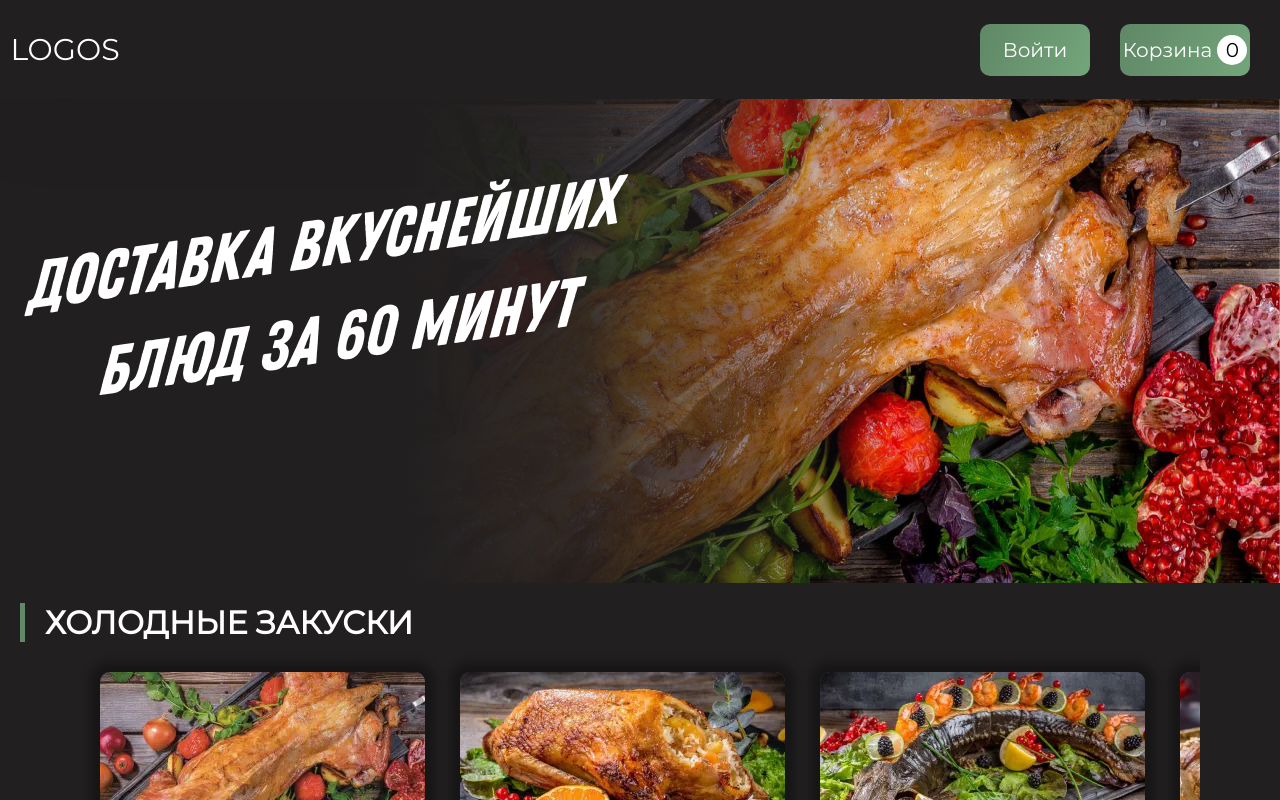
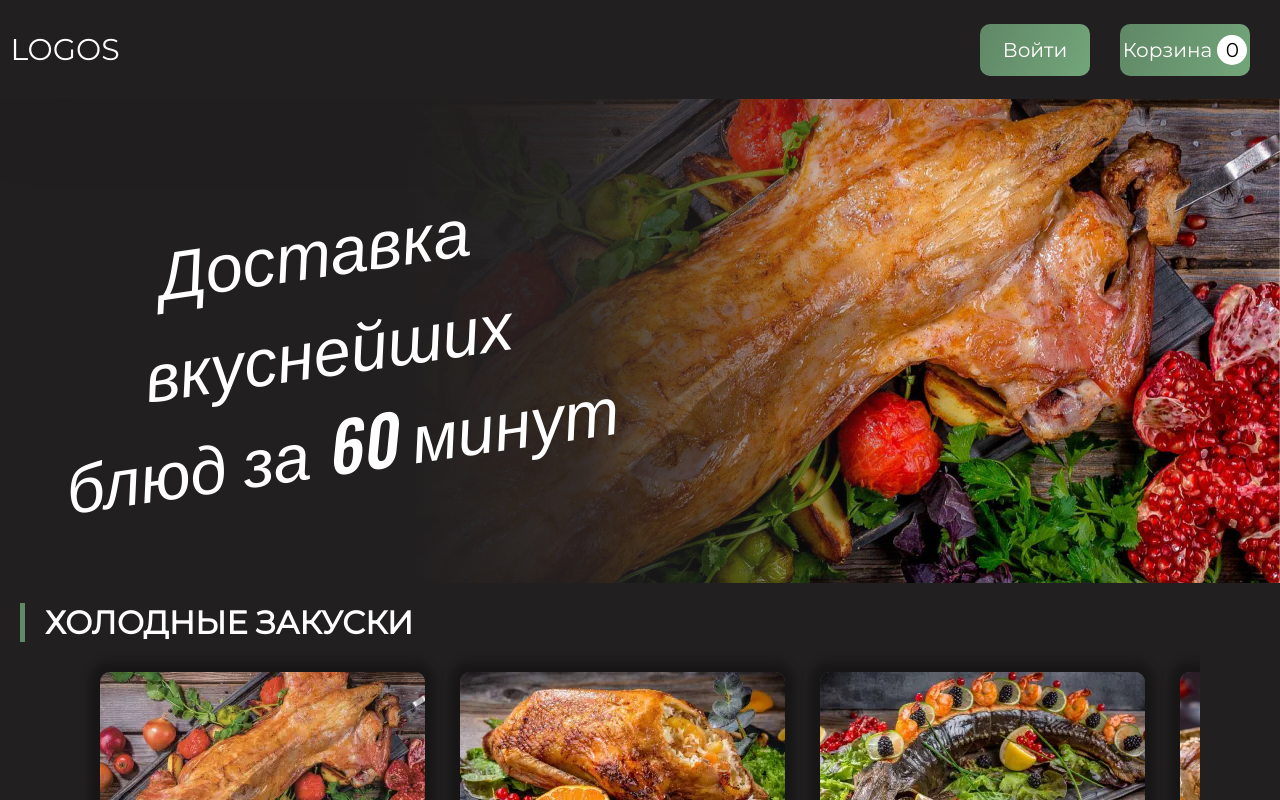
Before and after one commit to KovbenyaAlexander/shop, a React (Create React App) app in the folder client/: page /#/ in a window 1280 px wide. Shown: the top 800 px of the page. Built offline with nearby package versions, Linux system fonts and the light colour scheme; no server answers.

Commit message:
fix fonts

```diff
--- a/client/public/index.html
+++ b/client/public/index.html
@@ -7,9 +7,11 @@
   <title>shop</title>
 
   <link rel="shortcut icon" href="icon.png" type="image/png">
+
   <link rel="preconnect" href="https://fonts.googleapis.com">
   <link rel="preconnect" href="https://fonts.gstatic.com" crossorigin>
   <link href="https://fonts.googleapis.com/css2?family=Montserrat:wght@300;400&display=swap" rel="stylesheet">
+  <link href="https://fonts.googleapis.com/css2?family=Oswald:wght@500&display=swap" rel="stylesheet">
 
 </head>
 <body>
--- a/client/src/components/Promo/style.scss
+++ b/client/src/components/Promo/style.scss
@@ -1,8 +1,3 @@
-@font-face {
-  font-family: "Zing";
-  src: url("../../../public/fonts/Zing Rust Demo Base.ttf") format("truetype");
-}
-
 .promo {
   width: 100%;
   background: rgba(33, 31, 32, 1);
@@ -21,7 +16,7 @@
     );
 
     p {
-      font-family: "Zing", "Open Sans";
+      font-family: "Oswald", sans-serif;
       font-style: italic;
       font-size: 67px;
       color: #fff;
```
Also changed, not shown: client/public/fonts/Zing Rust Demo Base.ttf (deleted), 1 other file (tests, documents, lock files or other folders).
